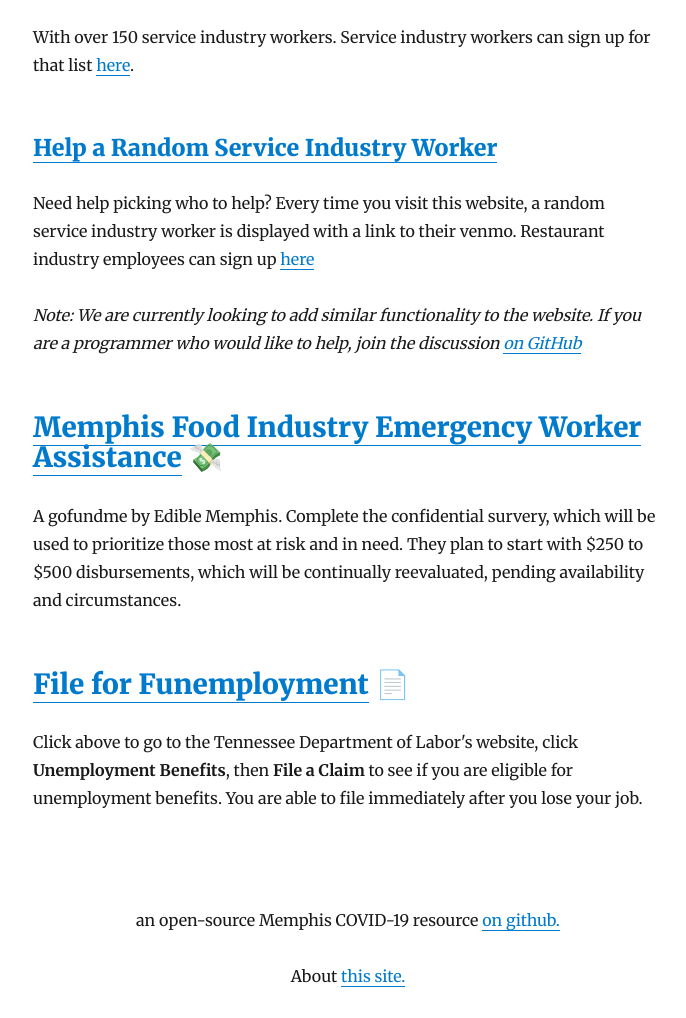
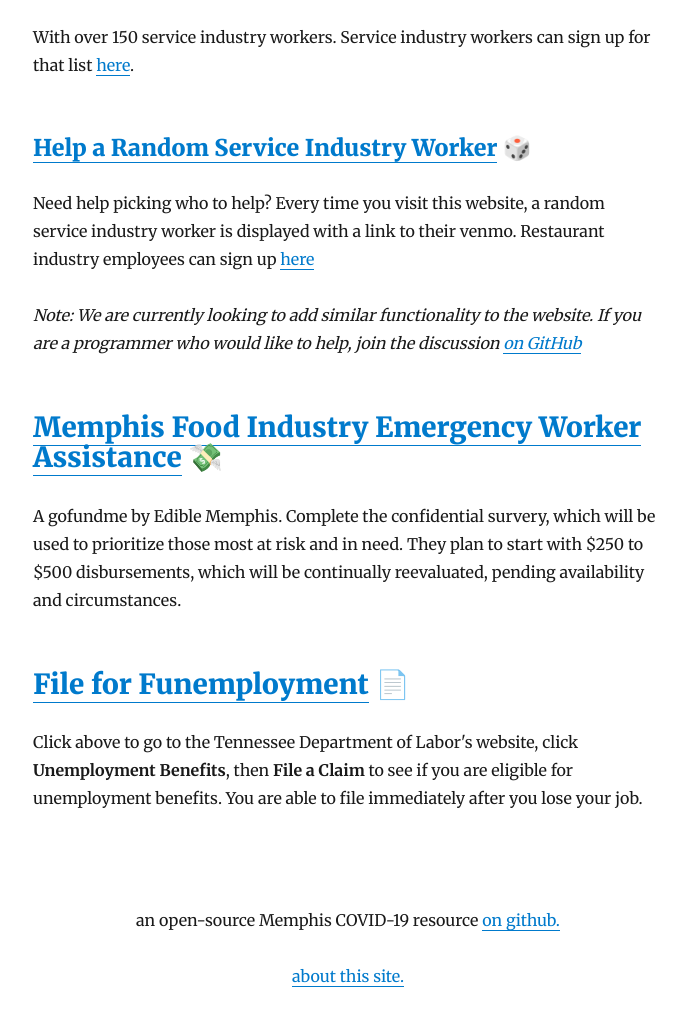
Before and after one commit to tidymemphis/tidymemphis, a Gatsby site: page /resources/service-industry in a window 1280 px wide. Shown: the part 380-1398 px from the top of the page, without its empty margins (292-978 px from the left). Built offline with nearby package versions, Linux system fonts and the light colour scheme; Gatsby itself is replaced by a stand-in of ours; some packages are replaced by stand-ins of ours.

Commit message:
minor fixes

```diff
--- a/src/components/layout.js
+++ b/src/components/layout.js
@@ -77,7 +77,7 @@ class Layout extends React.Component {
         </div>
         <Footer>
            <p>an open-source Memphis COVID-19 resource <a href="https://github.com/tidymemphis/tidymemphis">on github.</a></p>
-           <p>About <a href="https://tidymemphis.com/news/about">this site.</a></p>
+           <p><a href="https://tidymemphis.com/news/about">about this site.</a></p>
         </Footer>
       </Wrapper>
     )
--- a/src/content/resources/service-industry.mdx
+++ b/src/content/resources/service-industry.mdx
@@ -12,7 +12,7 @@ Fill out [this form](https://docs.google.com/forms/d/e/1FAIpQLSd50axYGcCPOn5NRE_
 ### [Another Great Virtual Tip Jar](https://docs.google.com/spreadsheets/d/16ENWFRoPDh8SUB2wJj9517pj3ba0u3jpekJOhFlFrMk/htmlview) 💰
 With over 150 service industry workers. Service industry workers can sign up for that list [here](https://docs.google.com/forms/d/e/1FAIpQLSdCQkXIceDh5J359d6nfqaZXqUqY1-oEls_HUX3Rc13HoYQHg/viewform).
 
-### [Help a Random Service Industry Worker](https://serviceindustry.tips/en/tn/memphis/)
+### [Help a Random Service Industry Worker](https://serviceindustry.tips/en/tn/memphis/) 🎲
 Need help picking who to help? Every time you visit this website, a random service industry worker is displayed with a link to their venmo. Restaurant industry employees can sign up [here](https://docs.google.com/forms/d/e/1FAIpQLSdMUxwOvTsmaAnxvTRW1h-X5iBe9ftCCpHi9ap3VfK9fSrmqw/viewform)
 
 *Note: We are currently looking to add similar functionality to the website. If you are a programmer who would like to help, join the discussion [on GitHub](https://github.com/tidymemphis/tidymemphis/issues)*
```
